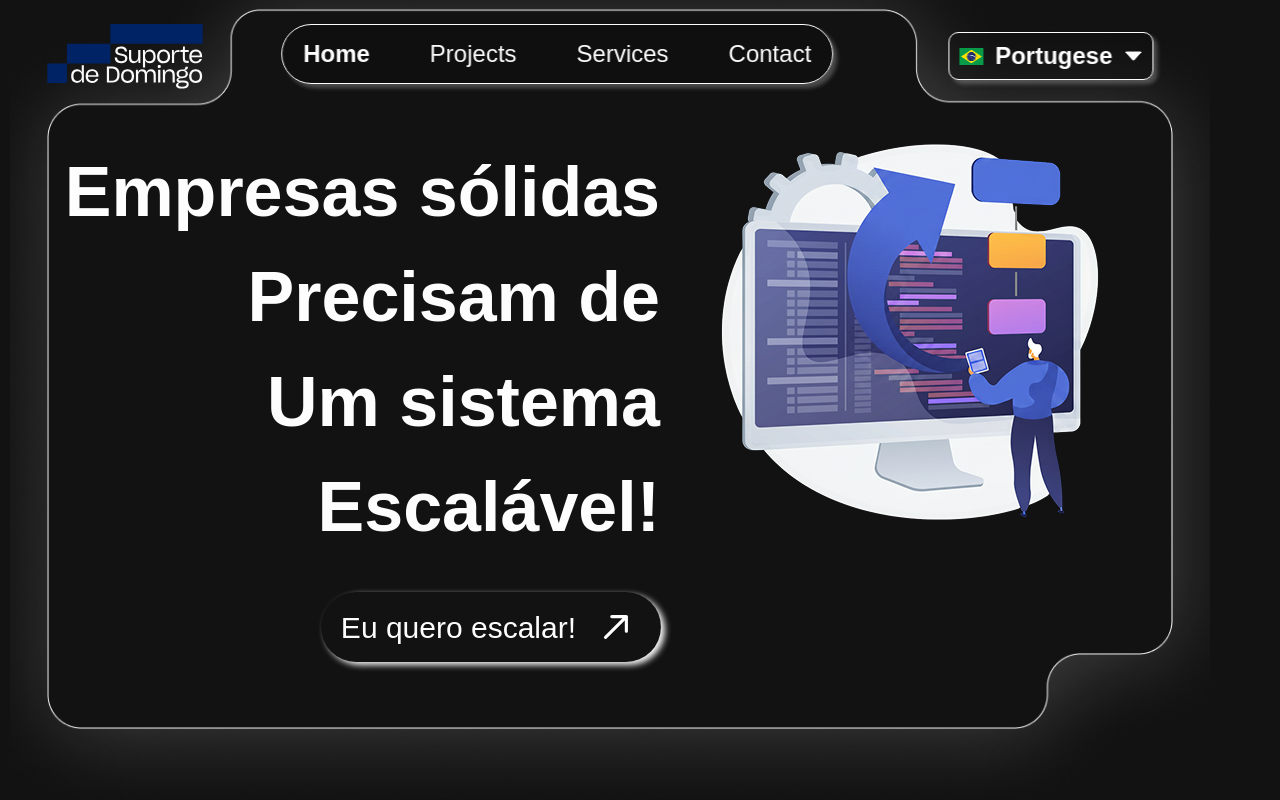
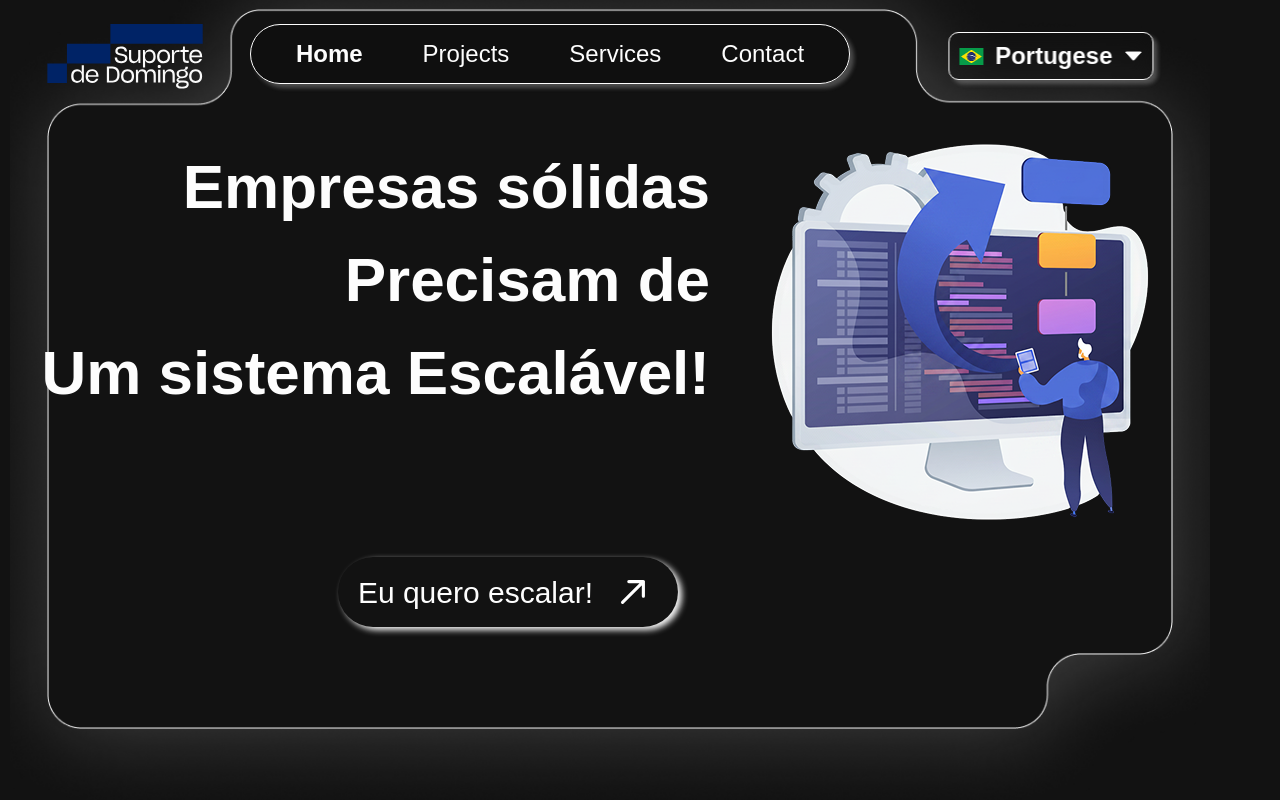
Before and after one commit to srjuninn/suporteDeDomingoRebrand-Project, a React (Vite) app: page / in a window 1280 px wide. Shown: the top 800 px of the page. Built offline with nearby package versions, Linux system fonts and the light colour scheme.

Commit message:
style: position, max width and size

```diff
--- a/src/components/Button/Button.scss
+++ b/src/components/Button/Button.scss
@@ -5,8 +5,7 @@ button {
     @include centralize-flex;
     padding: 10px 20px;
     gap: 15px;
-    transform: translateX(-35%);
-
+    transform: translate(-30%,-50%);
     color: $colorWhite100;
     font-size: 30px;
     font-style: normal;
--- a/src/components/SwitchLanguage/switchLanguage.scss
+++ b/src/components/SwitchLanguage/switchLanguage.scss
@@ -10,7 +10,7 @@
     gap: 12px;
     padding: 5px 10px;
     border-radius: 10px;
-    max-width: 212px;
+    max-width: 100%;
 
     background-color: $colorBlacktransp12;
     border: 1px solid $colorWhite100;
--- a/src/layouts/Header/Header.scss
+++ b/src/layouts/Header/Header.scss
@@ -11,6 +11,7 @@ header {
     align-items: center;
     padding: 10px 20px;
     width: 552px;
+    min-width: 600px;
     height: 60px;
     border-radius: 50px;
     background-color: $colorBlacktransp40;
--- a/src/layouts/Main/Main.scss
+++ b/src/layouts/Main/Main.scss
@@ -16,11 +16,12 @@
             @include centralize-flex;
 
             h1 {
-                font-size: 70px;
+                font-size: 62px;
                 font-weight: 700;
                 text-align: right;
                 letter-spacing: 0.7;
                 color: $colorWhite100;
+                min-width: 700px;
                 width: 600px;
                 height: 400px;
                 white-space: pre-line;
```
